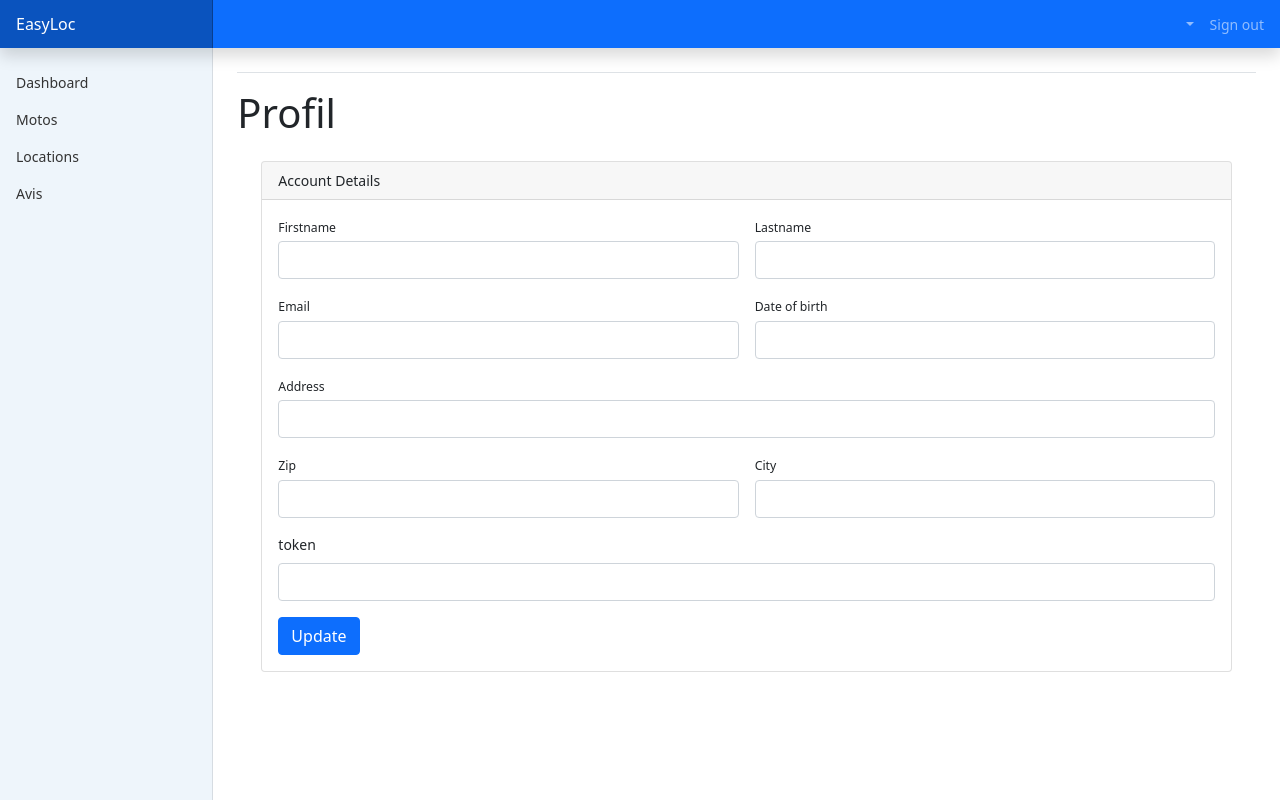
After one commit to 4IW3-Symfony/Projet-annuel, a Symfony app: template templates/dashboard/profile/edit.html.twig in a window 1280 px wide. The commit adds this page. Run offline with Twig, Linux system fonts and the light colour scheme; the template is opened without the code that fills it, so the values that code supplies are empty; form fields are guessed from the names that the template uses; some libraries are stand-ins or nearby versions.

Commit message:
Add option to edit user profile

```diff
--- a/templates/dashboard/navbar.html.twig
+++ b/templates/dashboard/navbar.html.twig
@@ -4,9 +4,16 @@
 		<span class="navbar-toggler-icon"></span>
 	</button>
 	<ul class="navbar-nav ms-auto mb-2 mb-lg-0" style="flex-direction: row;">
-		<li class="nav-item nav-link">
-			{{ app.user.firstname |upper }}
+		<li class="nav-item dropdown">
+			<a href="#" class="nav-link dropdown-toggle" data-bs-toggle="dropdown">{{ app.user.firstname |upper }}</a>
+			<div class="dropdown-menu dropdown-menu-end">
+				<a class="dropdown-item" href="{{ path('dashboard_profile') }}">Profile</a>
+				<div class="dropdown-divider"></div>
+				<a class="dropdown-item" href="{{ path('app_logout') }}">Sign out</a>
+
+			</div>
 		</li>
+
 		<li class="nav-item text-nowrap">
 			<a class="nav-item nav-link px-3" href="{{ path('app_logout') }}">Sign out</a>
 		</li>
--- /dev/null
+++ b/templates/dashboard/profile/edit.html.twig
@@ -0,0 +1,88 @@
+{% extends 'base_dashboard.html.twig' %}
+
+{% block title %}Profil
+{% endblock %}
+
+{% block body %}
+<h1>Profil</h1>
+<div class="container-xl px-4 mt-4">
+	<div
+		class="row">
+		{# <div
+		            class="col-xl-4">
+		            <!-- Profile picture card-->
+		            <div class="card mb-4 mb-xl-0">
+		            <div class="card-header">Profile Picture</div>
+		            <div
+		            class="card-body text-center">
+		            <!-- Profile picture image-->
+		            <img
+		            class="img-account-profile rounded-circle mb-2" src="http://bootdey.com/img/Content/avatar/avatar1.png" alt="">
+		            <!-- Profile picture help block-->
+		            <div class="small font-italic text-muted mb-4">JPG or PNG no larger than 5 MB</div>
+		            <!-- Profile picture upload button-->
+		            <button class="btn btn-primary" type="button">Upload new image</button>
+		            </div>
+		            </div>
+		            </div> #}
+		<div
+			class="col-xl-12">
+			<!-- Account details card-->
+			<div class="card mb-4">
+				<div class="card-header">Account Details</div>
+				<div class="card-body">
+					{{ form_start(form) }}
+					<div class="row gx-3 mb-3">
+						<div class="col-md-6">
+							{{ form_label(form.firstname,null, {'label_attr': {'class': 'small mb-1'}})}}
+							{{ form_widget(form.firstname, {'attr': {'class': 'form-control'}}) }}
+							{{ form_errors(form.firstname) }}
+						</div>
+						<div class="col-md-6">
+							{{ form_label(form.lastname,null, {'label_attr': {'class': 'small mb-1'}})}}
+							{{ form_widget(form.lastname, {'attr': {'class': 'form-control'}}) }}
+							{{ form_errors(form.lastname) }}
+						</div>
+					</div>
+
+					<div class="row gx-3 mb-3">
+						<div class="col-md-6">
+							{{ form_label(form.email,null, {'label_attr': {'class': 'small mb-1'}})}}
+							{{ form_widget(form.email, {'attr': {'class': 'form-control'}}) }}
+							{{ form_errors(form.email) }}
+						</div>
+						<div class="col-md-6">
+							{{ form_label(form.dateOfBirth,null, {'label_attr': {'class': 'small mb-1'}})}}
+							{{ form_widget(form.dateOfBirth) }}
+							{{ form_errors(form.dateOfBirth) }}
+						</div>
+					</div>
+
+					<div class="mb-3">
+						{{ form_label(form.address,null, {'label_attr': {'class': 'small mb-1'}})}}
+						{{ form_widget(form.address, {'attr': {'class': 'form-control'}}) }}
+						{{ form_errors(form.address) }}
+					</div>
+
+					<div class="row gx-3 mb-3">
+						<div class="col-md-6">
+							{{ form_label(form.zip,null, {'label_attr': {'class': 'small mb-1'}})}}
+							{{ form_widget(form.zip, {'attr': {'class': 'form-control'}}) }}
+							{{ form_errors(form.zip) }}
+						</div>
+						<div class="col-md-6">
+							{{ form_label(form.city,null, {'label_attr': {'class': 'small mb-1'}})}}
+							{{ form_widget(form.city, {'attr': {'class': 'form-control'}}) }}
+							{{ form_errors(form.city) }}
+						</div>
+					</div>
+					{{ form_row(form._token) }}
+					<!-- Save changes button-->
+					<button class="btn btn-primary">{{ button_label|default('Update') }}</button>
+					{{ form_end(form,{'render_rest': false}) }}
+				</div>
+			</div>
+		</div>
+	</div>
+</div>
+{%endblock%}
```
Also changed, not shown: src/Controller/Dashboard/DefaultController.php (+34 -0 lines).
